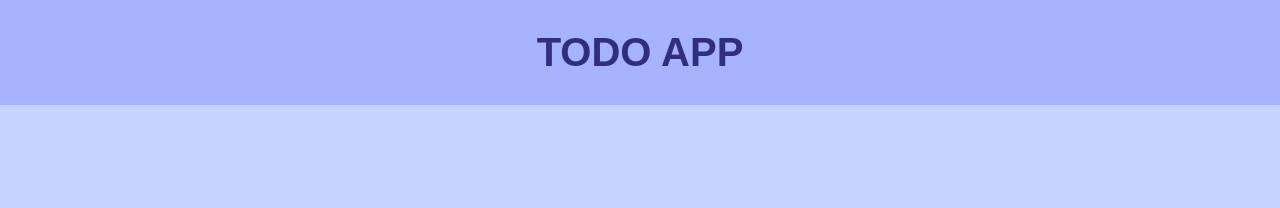
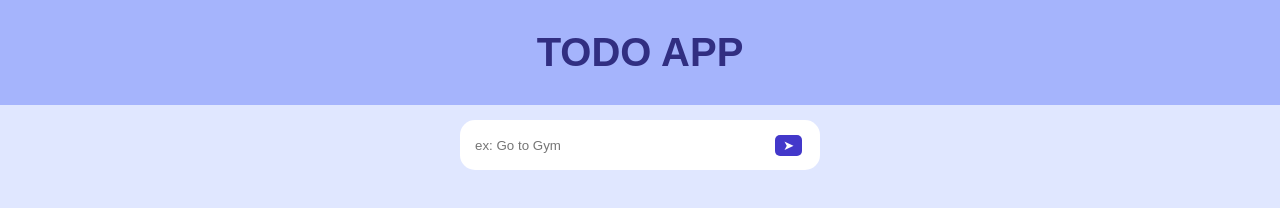
Before and after one commit to ahmedhosssam/todo-app, a website built with webpack: page dist/index.html in a window 1280 px wide. Built offline with Linux system fonts and the light colour scheme.

Commit message:
finish styling addTask Box

```diff
--- a/src/addTaskBox.js
+++ b/src/addTaskBox.js
@@ -2,5 +2,14 @@ export default function addTaskBox() {
   const taskBox = document.createElement('div');
   taskBox.setAttribute('id', 'taskBox');
 
+  const input = document.createElement('input');
+  input.setAttribute('id', 'input');
+  input.setAttribute('placeholder', 'ex: Go to Gym');
+  taskBox.appendChild(input);
+
+  const button = document.createElement('button');
+  button.textContent = '➤';
+  taskBox.appendChild(button);
+
   return taskBox;
 }
--- a/src/index.js
+++ b/src/index.js
@@ -3,4 +3,9 @@ import header from './header.js';
 import addTaskBox from './addTaskBox.js';
 
 document.body.appendChild(header());
-document.body.appendChild(addTaskBox());
+
+const content = document.createElement('div');
+content.setAttribute('id', 'content');
+
+content.appendChild(addTaskBox());
+document.body.appendChild(content);
--- a/src/style.css
+++ b/src/style.css
@@ -1,7 +1,7 @@
 body {
   margin: 0;
   padding: 0;
-  background-color: #c7d2fe;
+  background-color: #e0e7ff;
 }
 
 :root {
@@ -20,3 +20,37 @@ header {
   color: #312e81;
   margin-bottom: 15px;
 }
+
+#content {
+  display: flex;
+  flex-direction: column;
+  align-items: center;
+  justify-content: center;
+}
+
+#taskBox {
+  display: flex;
+  flex-direction: row;
+  align-items: center;
+  justify-content: flex-start;
+  background-color: white;
+  width: 350px;
+  height: 20px;
+  border-radius: 15px;
+  padding: 15px 5px;
+  gap: 10px;
+}
+
+#input {
+  width: 80%;
+  border: none;
+  padding: 10px;
+}
+
+#taskBox > button {
+  background-color: #4338ca;
+  color: white;
+  border: none;
+  padding: 3px 8px;
+  border-radius: 5px;
+}
```
Also changed, not shown: dist/main.js.
